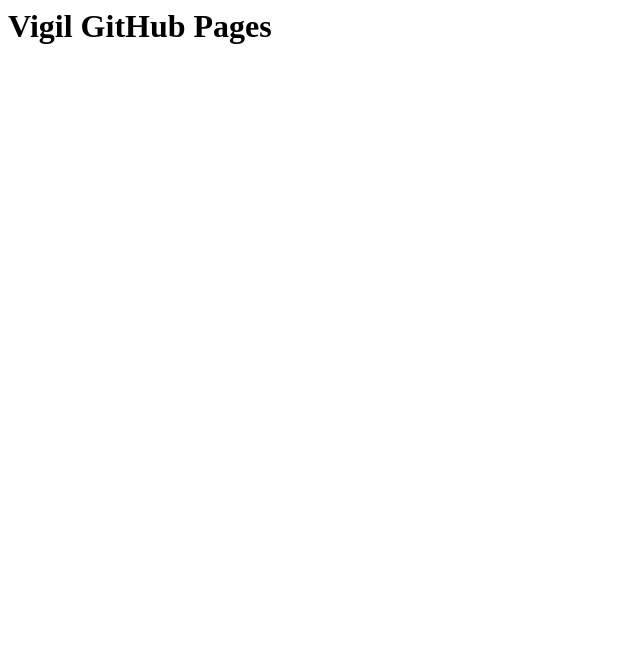
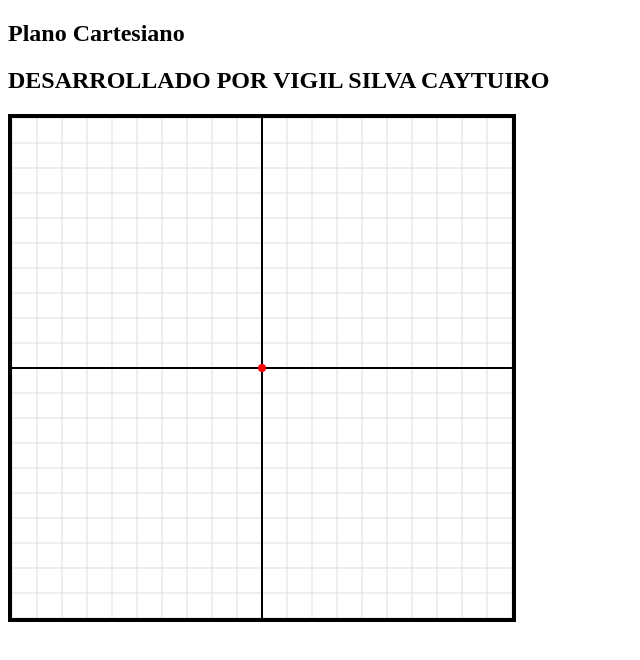
Before and after one commit to DOKU05/VIGILREP5, a plain HTML site: page index.html in a window 1280 px wide. Shown: the whole page, without its empty margins (0-640 px from the left). Drawn offline with Linux system fonts and the light colour scheme.

Commit message:
Update index.html

```diff
--- a/index.html
+++ b/index.html
@@ -1 +1,63 @@
-<h1 >Vigil GitHub Pages </h1>
+<!DOCTYPE html>
+<html lang="es">
+<head>
+<meta charset="UTF-8">
+<title>Plano Cartesiano</title>
+</head>
+
+<body>
+
+<h2>Plano Cartesiano</h2>
+<h2>DESARROLLADO POR VIGIL SILVA CAYTUIRO</h2>
+
+<canvas id="myCanvas" width="500" height="500" style="border:4px solid black;"></canvas>
+
+<script>
+const canvas = document.getElementById("myCanvas");
+const ctx = canvas.getContext("2d");
+
+function dibujarPlano() {
+
+    ctx.clearRect(0, 0, 500, 500);
+
+    // Dibujar cuadrícula
+    ctx.strokeStyle = "#ddd";
+    for (let i = 0; i <= 500; i += 25) {
+        ctx.beginPath();
+        ctx.moveTo(i, 0);
+        ctx.lineTo(i, 500);
+        ctx.stroke();
+
+        ctx.beginPath();
+        ctx.moveTo(0, i);
+        ctx.lineTo(500, i);
+        ctx.stroke();
+    }
+
+    // Dibujar eje X
+    ctx.beginPath();
+    ctx.moveTo(0, 250);
+    ctx.lineTo(500, 250);
+    ctx.strokeStyle = "black";
+    ctx.lineWidth = 2;
+    ctx.stroke();
+
+    // Dibujar eje Y
+    ctx.beginPath();
+    ctx.moveTo(250, 0);
+    ctx.lineTo(250, 500);
+    ctx.stroke();
+
+    // Dibujar origen
+    ctx.fillStyle = "red";
+    ctx.beginPath();
+    ctx.arc(250, 250, 4, 0, 2 * Math.PI);
+    ctx.fill();
+}
+
+// ejecutar
+dibujarPlano();
+</script>
+
+</body>
+</html>
```
